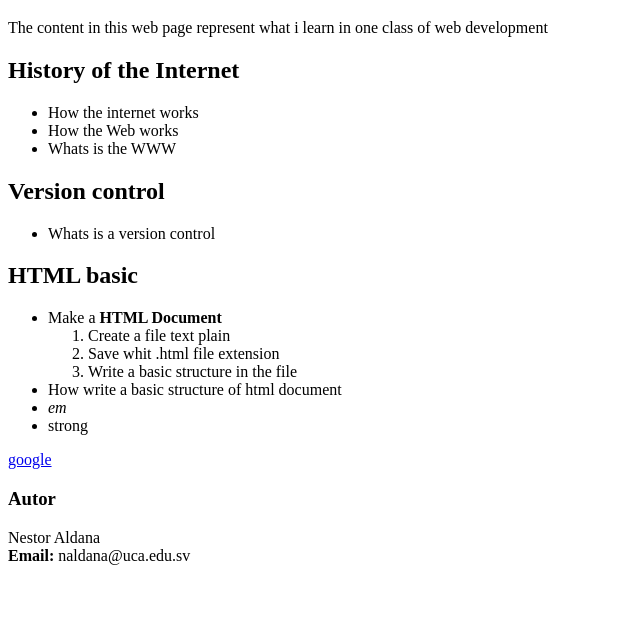
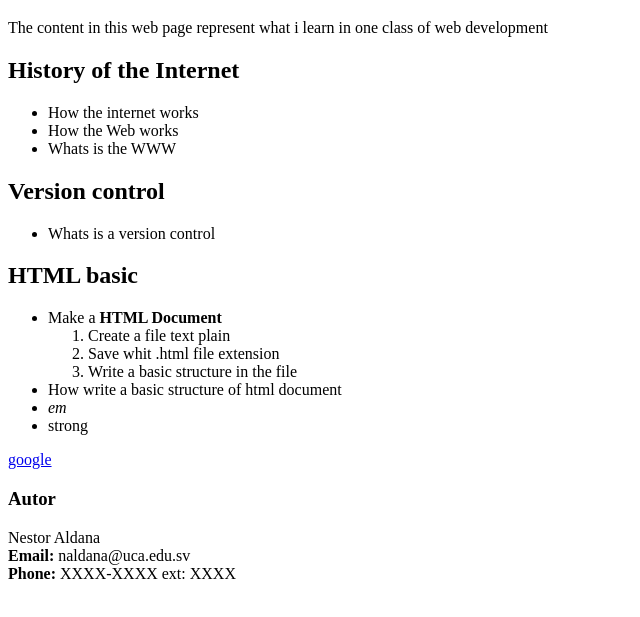
Before and after one commit to MRodriguez77/Portafolio_PW2019_00163918, a plain HTML site: page tareas clase/tarea 2/index.html in a window 1280 px wide. Shown: the part 61-678 px from the top of the page, without its empty margins (0-640 px from the left). Drawn offline with Linux system fonts and the light colour scheme.

Commit message:
se agrego telefono

```diff
--- a/tareas clase/tarea 2/index.html
+++ b/tareas clase/tarea 2/index.html
@@ -37,6 +37,8 @@
     <p>
     Nestor Aldana <br>
     <strong>Email:</strong> naldana@uca.edu.sv
+    <br>
+    <strong>Phone:</strong> XXXX-XXXX ext: XXXX
     </p>
 
 </body>
```
